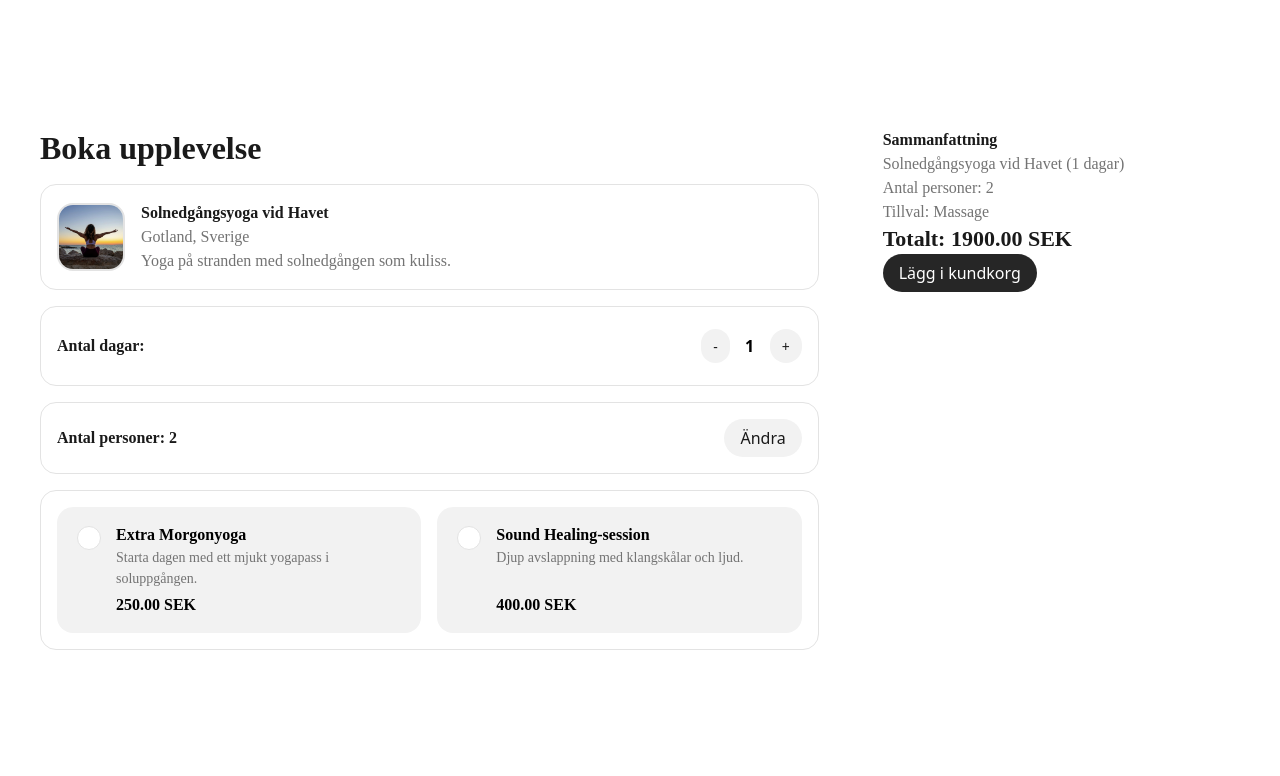
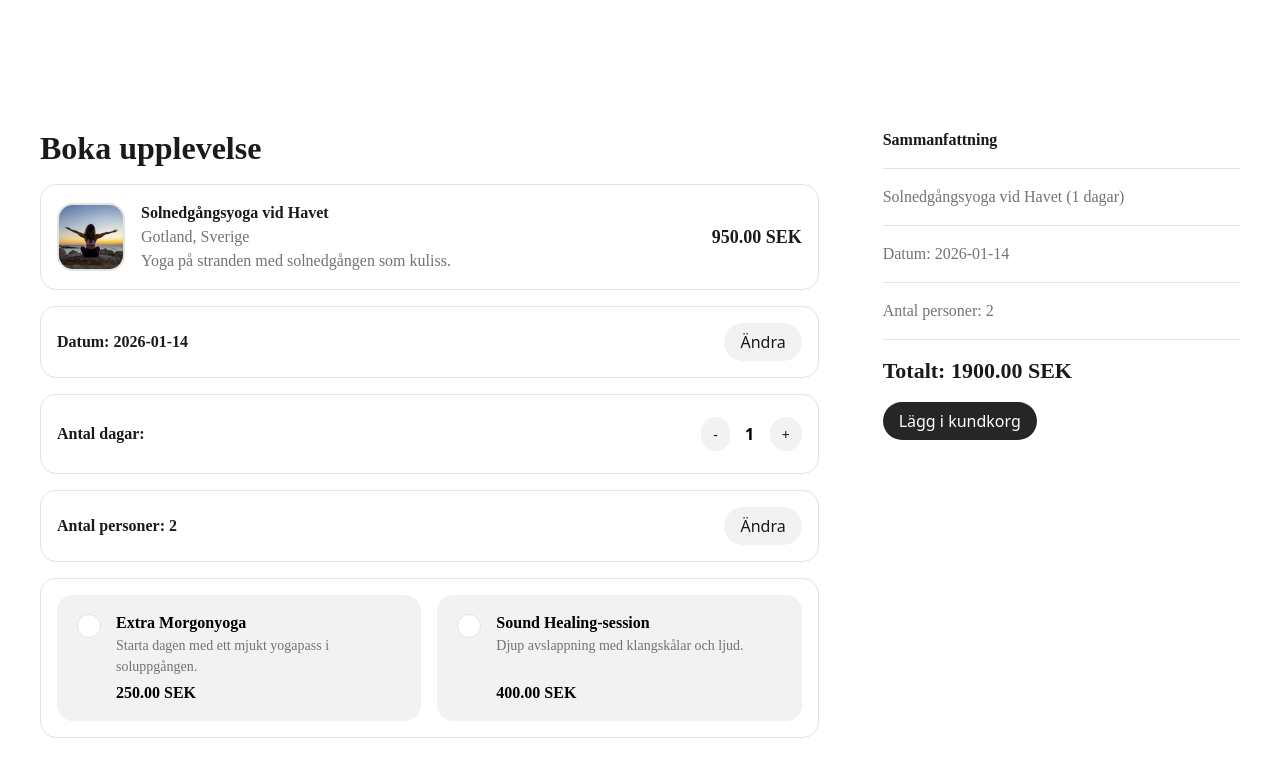
Before and after one commit to emilavara/vue-gruppuppgift-upplevelsesida, a Nuxt app: page /boka/beach-yoga-sunset in a window 1280 px wide. Shown: the top 776 px of the page. Built offline with nearby package versions, Linux system fonts and the light colour scheme; a web font is replaced by a local one.

Commit message:
added booking site, with summary

```diff
--- a/app/pages/boka/[id].vue
+++ b/app/pages/boka/[id].vue
@@ -1,3 +1,4 @@
+<!-- /boka/[id] -->
 <script setup lang="ts">
     import { ref, computed, onMounted } from 'vue';
 
@@ -5,6 +6,17 @@
     const id = route.params.id as string
 
     const { load, getById } = useExperiences()
+    await load()
+
+    const today = new Date();
+	const yyyy = today.getFullYear();
+	const mm = String(today.getMonth() + 1).padStart(2, "0");
+	const dd = String(today.getDate()).padStart(2, "0");
+
+	const date = ref<string>(`${yyyy}-${mm}-${dd}`);
+
+    const showPersonPicker = ref(false);
+    const showDatePicker = ref(false);
 
     const days = ref(1);
     const people = ref({ adults: 2, children: 0, seniors: 0 });
@@ -29,15 +41,16 @@
         return experience.value.basePricePerDay * days.value * totalPeople.value
     })
 
-    const totalPrice = computed(() => baseTotal.value + packagesTotal.value)
-
-    await load()
+    const totalPrice = computed(() => baseTotal.value + (packagesTotal.value * totalPeople.value))
 
     const experience = computed(() => getById(id))
-    const showPersonPicker = ref(false);
 
     const togglePersonPicker = () => {
         showPersonPicker.value = !showPersonPicker.value;
+    };
+
+    const toggleDatePicker = () => {
+        showDatePicker.value = !showDatePicker.value;
     };
 
     function togglePackage(id: string) {
@@ -48,6 +61,24 @@
             selectedPackageIds.value.push(id)
         }
     }
+
+    onMounted(() => {
+        if (typeof route.query.date === "string") {
+			date.value = route.query.date
+		}
+
+		if (typeof route.query.adults === "string") {
+			people.value.adults = Number(route.query.adults) || 0
+		}
+
+		if (typeof route.query.children === "string") {
+			people.value.children = Number(route.query.children) || 0
+		}
+
+		if (typeof route.query.seniors === "string") {
+			people.value.seniors = Number(route.query.seniors) || 0
+		}
+	})
 </script>
 
 <template>
@@ -64,6 +95,13 @@
                     <p>{{ experience.location }}</p>
                     <p>{{ experience.shortDescription }}</p>
                 </div>
+                <h4 style="margin-left: auto;">{{ experience.basePricePerDay }}.00 SEK</h4>
+            </div>
+
+            <div class="container justify-between" style="position: relative;">
+                <h5>Datum: {{ date }}</h5>
+                <button class="button secondary" @click.stop="toggleDatePicker"> Ändra</button>
+                <DatePicker v-model="date" :show="showDatePicker" @close="showDatePicker = false" />
             </div>
 
             <div class="container">
@@ -94,14 +132,21 @@
                 </div>
             </div>
         </div>
-        <div class="col-4">
+        <div class="col-4 col-xs-12">
             <h5>Sammanfattning</h5>
+            <hr>
             <p>{{ experience.title }} ({{ days }} dagar)</p>
+            <hr>
+            <p>Datum: {{ date }}</p>
+            <hr>
             <p>Antal personer: {{ totalPeople }}</p>
-            <p>Tillval: Massage</p>
+            <hr>
+
+            <p v-if="selectedPackages.length != 0">Tillval: <span v-for="pkg in selectedPackages">{{ pkg.title + ', ' }}</span></p>
+            <hr v-if="selectedPackages.length != 0">
 
             <h3>Totalt: {{ totalPrice }}.00 SEK</h3>
-            <button class="button primary">Lägg i kundkorg</button>
+            <button class="button primary mt-1">Lägg i kundkorg</button>
         </div>
     </section>
 </template>
@@ -173,4 +218,12 @@
             }
         }
     }
+
+    hr {
+        border: none;
+        border-top: 1px solid #e3e3e3;
+        height: 0;
+        background-color: transparent;
+        margin: 1rem 0;
+    }
 </style>
--- a/app/pages/upplevelse/[id].vue
+++ b/app/pages/upplevelse/[id].vue
@@ -36,7 +36,7 @@ const experience = computed(() => getById(id))
             </div>
 
             <h2 class="mt-4">från {{ experience.basePricePerDay }}.00 SEK</h2>
-            <NuxtLink :to="'/boka/' + experience.id" class="button primary mt-1">Boka nu</NuxtLink>
+            <NuxtLink :to="{path: `/boka/${experience.id}`, query: route.query}" class="button primary mt-1">Boka nu</NuxtLink>
         </div>
     </section>
     <SectionsExperienceList :experiences="experiences"/>
```
